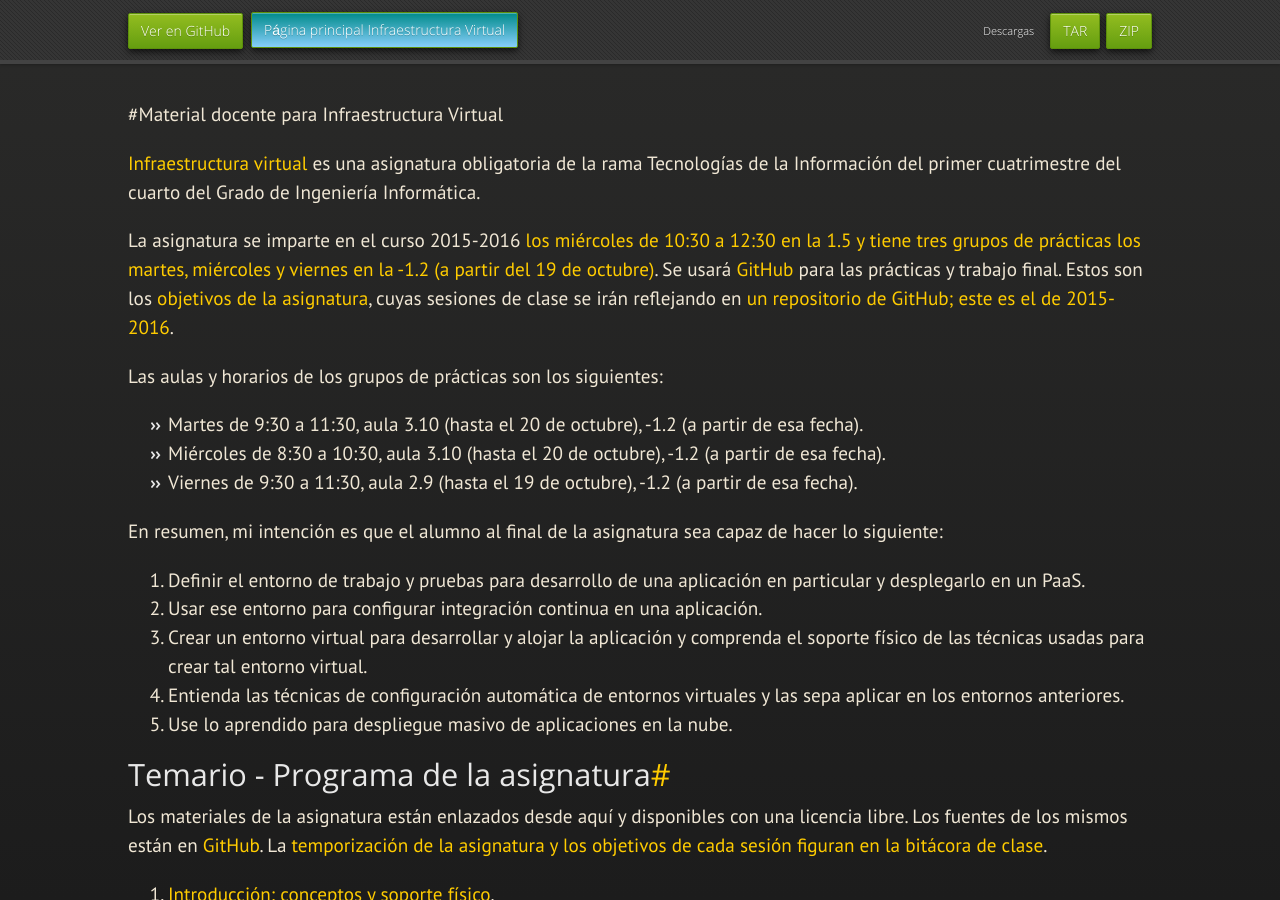
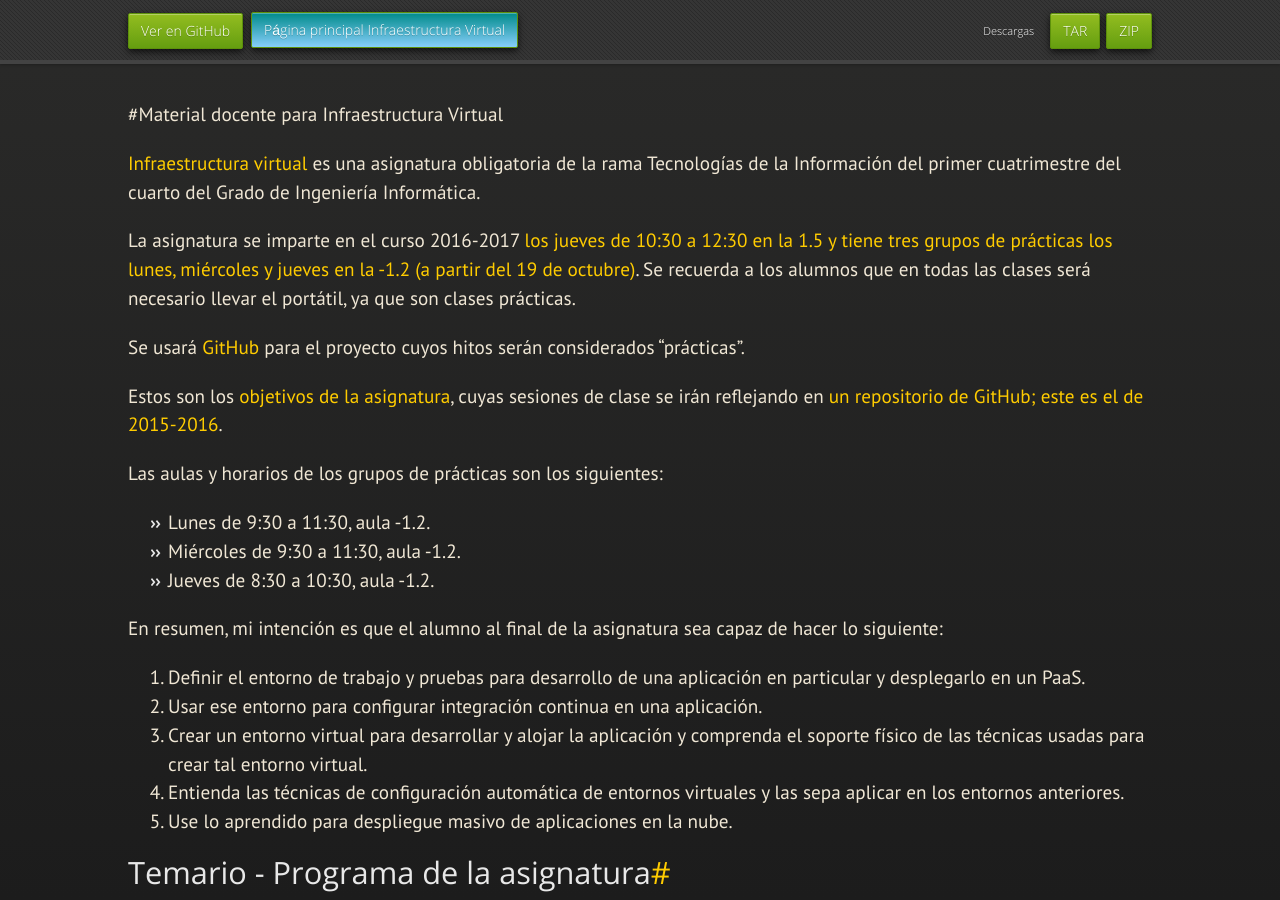
Before and after one commit to JJ/IV, a Jekyll site: the page built from index.md, in a window 1280 px wide and 900 px high. Built offline with Jekyll 4.4.1, drawn with Linux system fonts in a browser that asks for light colours; nearby versions of some CDN libraries; some web fonts are replaced.

Commit message:
Sync index.md de master a gh-pages

```diff
--- a/index.md
+++ b/index.md
@@ -10,15 +10,20 @@ layout: index
 es una asignatura obligatoria de la rama Tecnologías de la Información del primer cuatrimestre del cuarto del Grado
 de Ingeniería Informática.
 
-La asignatura se imparte en el curso 2015-2016 [los miércoles  de 10:30 a
-12:30 en la 1.5 y tiene tres grupos de prácticas los martes, miércoles y viernes en la -1.2 (a partir del 19 de octubre)](http://etsiit.ugr.es/pages/calendario_academico/horarios1516/horariosgii1516/!/download). Se usará
-[GitHub](http://github.com) para las prácticas y trabajo final. Estos son los [objetivos de la asignatura](documentos/objetivos), cuyas sesiones de clase se irán reflejando en [un repositorio de GitHub; este es el de 2015-2016](https://github.com/JJ/IV-2015-16).
+La asignatura se imparte en el curso 2016-2017 [los jueves  de 10:30 a
+12:30 en la 1.5 y tiene tres grupos de prácticas los lunes, miércoles y jueves en la -1.2 (a partir del 19 de octubre)](http://etsiit.ugr.es/pages/calendario_academico/horarios1516/horariosgii1516/!/download).
+Se recuerda a los alumnos que en todas las clases será necesario llevar el portátil, ya que son clases prácticas.
+
+Se usará
+[GitHub](http://github.com) para el proyecto cuyos hitos serán considerados "prácticas".
+
+Estos son los [objetivos de la asignatura](documentos/objetivos), cuyas sesiones de clase se irán reflejando en [un repositorio de GitHub; este es el de 2015-2016](https://github.com/JJ/IV-2015-16).
 
 Las aulas y horarios de los grupos de prácticas son los siguientes:
 
-* Martes de 9:30 a 11:30, aula 3.10 (hasta el 20 de octubre), -1.2 (a partir de esa fecha).
-* Miércoles de 8:30 a 10:30, aula 3.10 (hasta el 20 de octubre), -1.2 (a partir de esa fecha).
-* Viernes de 9:30 a 11:30, aula 2.9 (hasta el 19 de octubre), -1.2 (a partir de esa fecha).
+* Lunes de 9:30 a 11:30, aula -1.2.
+* Miércoles de 9:30 a 11:30, aula -1.2.
+* Jueves de 8:30 a 10:30, aula -1.2.
 
 En resumen, mi intención es que el alumno al final de la asignatura sea capaz de hacer lo siguiente:
 
```
